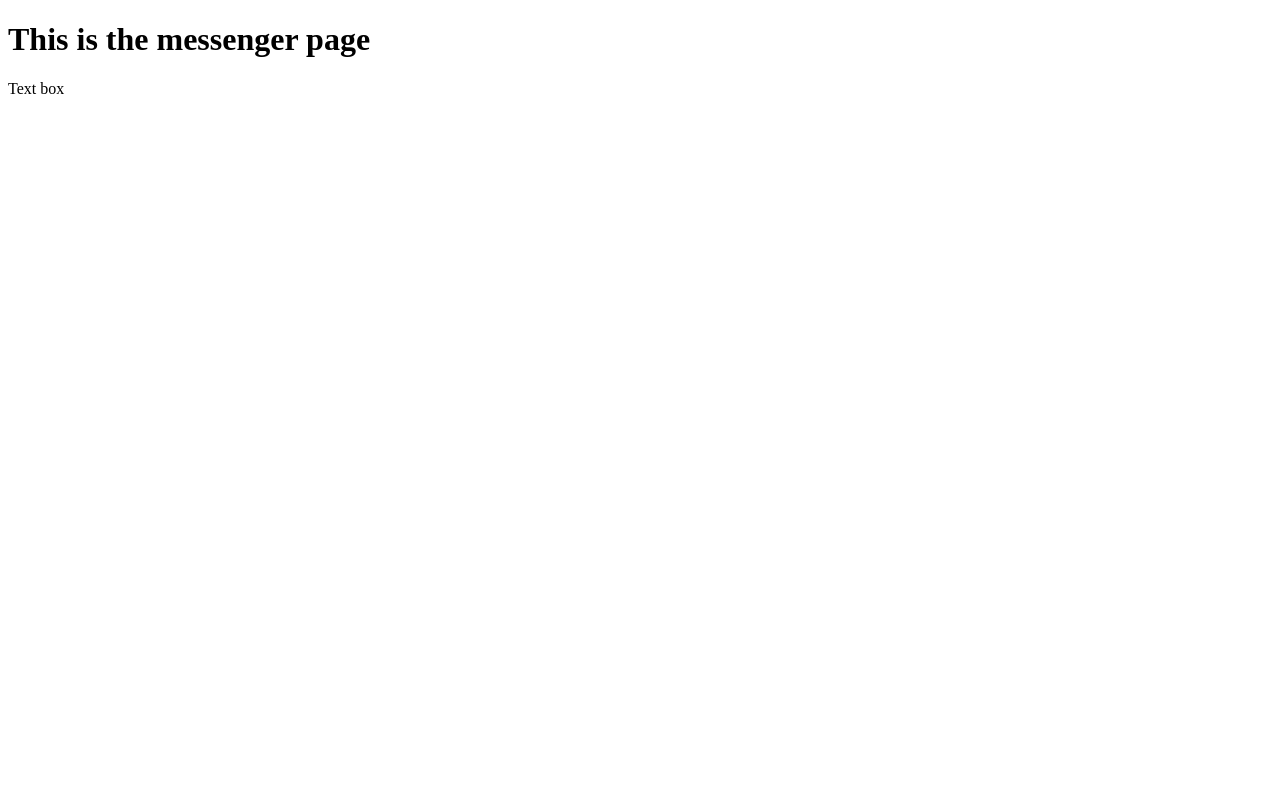
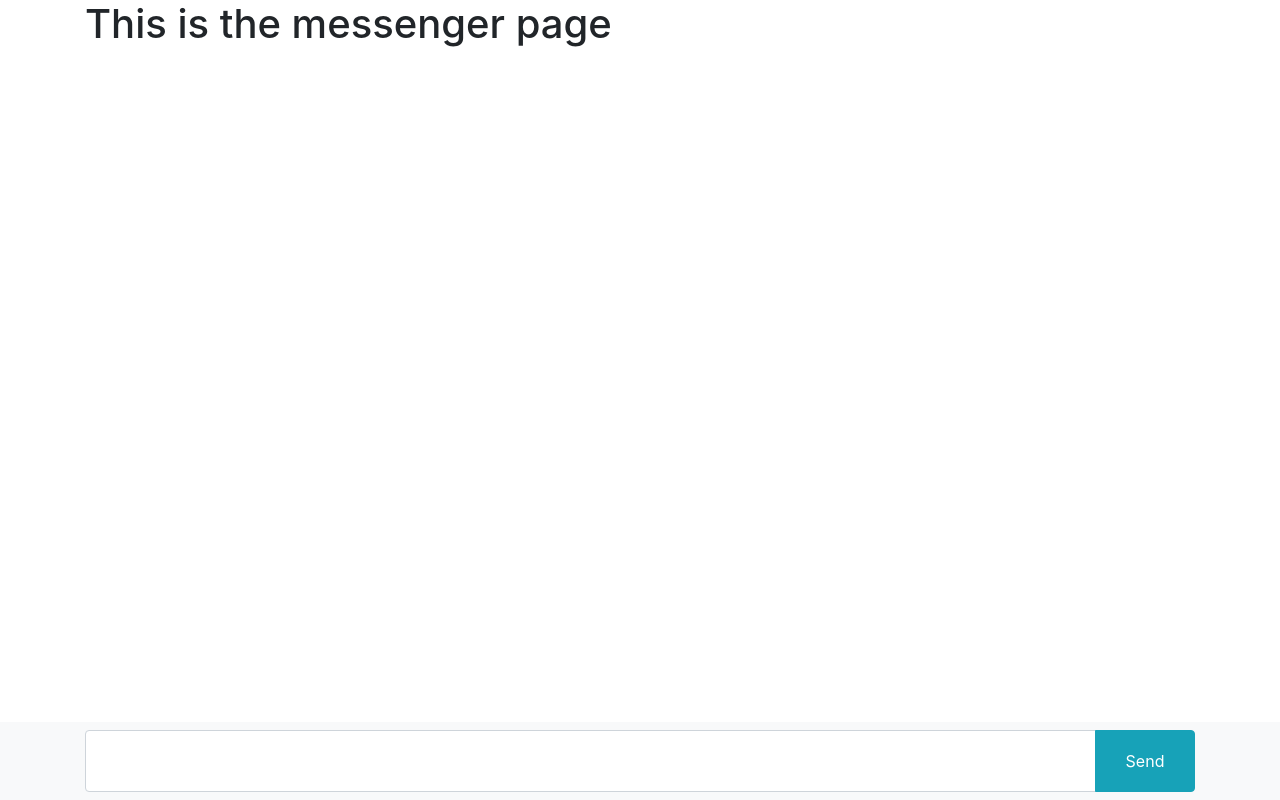
Before and after one commit to XenonMolecule/QRty, a React (Create React App) app in the folder socket-io-client/: page / in a window 1280 px wide. Built offline with nearby package versions, Linux system fonts and the light colour scheme; no server answers.

Commit message:
Added textbar and send button

```diff
--- a/socket-io-client/package.json
+++ b/socket-io-client/package.json
@@ -6,7 +6,9 @@
     "@testing-library/jest-dom": "^4.2.4",
     "@testing-library/react": "^9.3.2",
     "@testing-library/user-event": "^7.1.2",
+    "bootstrap": "^4.5.2",
     "react": "^16.13.1",
+    "react-bootstrap": "^1.3.0",
     "react-dom": "^16.13.1",
     "react-scripts": "3.4.3",
     "socket.io-client": "^2.3.0"
--- a/socket-io-client/src/components/EntryBar.js
+++ b/socket-io-client/src/components/EntryBar.js
@@ -1,8 +1,16 @@
 import React, { useEffect, useState } from "react";
+import InputGroup from 'react-bootstrap/InputGroup';
+import FormControl from 'react-bootstrap/FormControl';
+import Button from 'react-bootstrap/Button';
 
 export default function EntryBar() {
 
     return (
-        <p>Text box</p>
+        <InputGroup>
+            <FormControl as="textarea" aria-label="With textarea" style={{'resize':'none'}} />
+            <InputGroup.Append>
+                <Button variant="info" style={{'width':'100px'}}>Send</Button>
+            </InputGroup.Append>
+        </InputGroup>
     );
 }
--- a/socket-io-client/src/index.js
+++ b/socket-io-client/src/index.js
@@ -2,6 +2,7 @@ import React from 'react';
 import ReactDOM from 'react-dom';
 import App from './App';
 import * as serviceWorker from './serviceWorker';
+import 'bootstrap/dist/css/bootstrap.min.css';
 
 ReactDOM.render(
   <React.StrictMode>
--- a/socket-io-client/src/layouts/MessengerPage.js
+++ b/socket-io-client/src/layouts/MessengerPage.js
@@ -1,6 +1,10 @@
 import React, { useEffect, useState } from "react";
 import socketIOClient from "socket.io-client";
+
 import EntryBar from "../components/EntryBar";
+import Container from "react-bootstrap/Container"
+import Navbar from "react-bootstrap/Navbar";
+
 const ENDPOINT = "http://127.0.0.1:4001";
 
 export default function MessengerPage() {
@@ -16,9 +20,13 @@ export default function MessengerPage() {
     }, []);
 
     return (
-        <>
+        <Container>
             <h1>This is the messenger page</h1>
-            <EntryBar></EntryBar>
-        </>
+            <Navbar bg="light" expand="lg" fixed={"bottom"}>
+                <Container>
+                    <EntryBar></EntryBar>
+                </Container>
+            </Navbar>
+        </Container>
     );
 }
```
Also changed, not shown: 1 other file (tests, documents, lock files or other folders).
